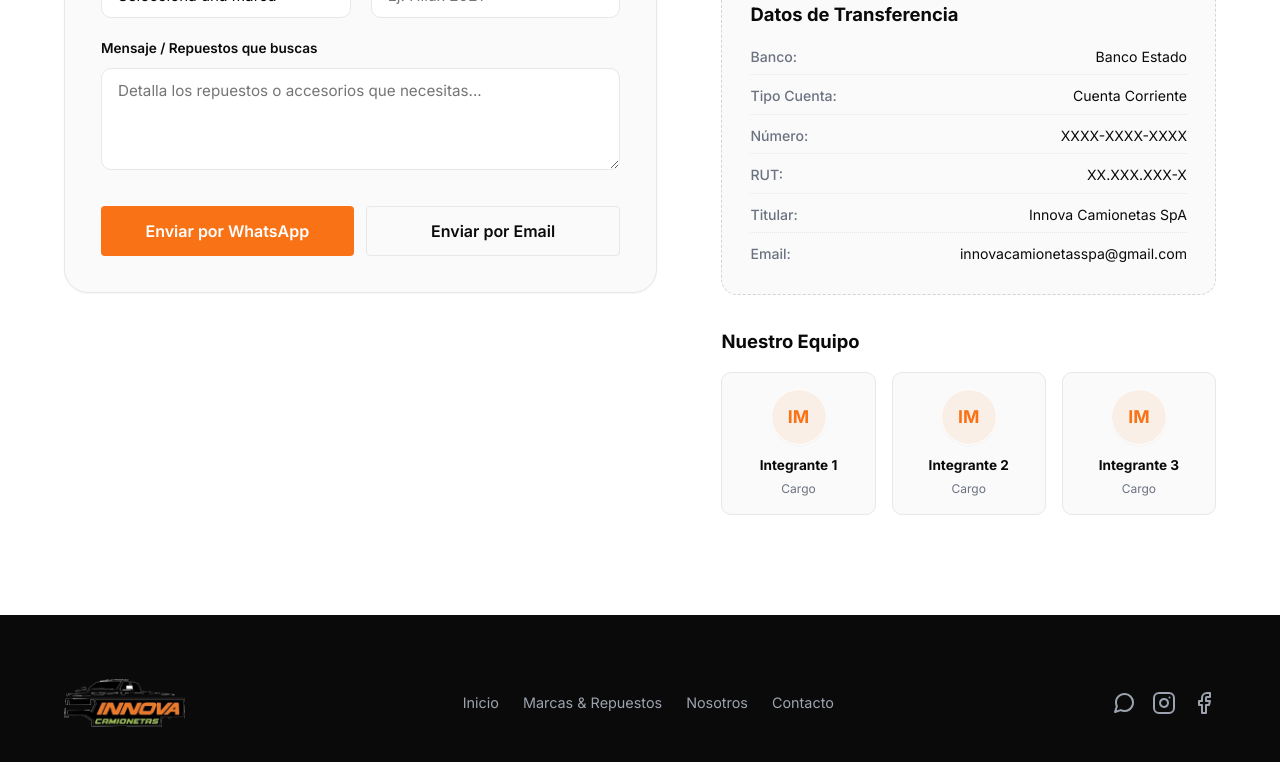
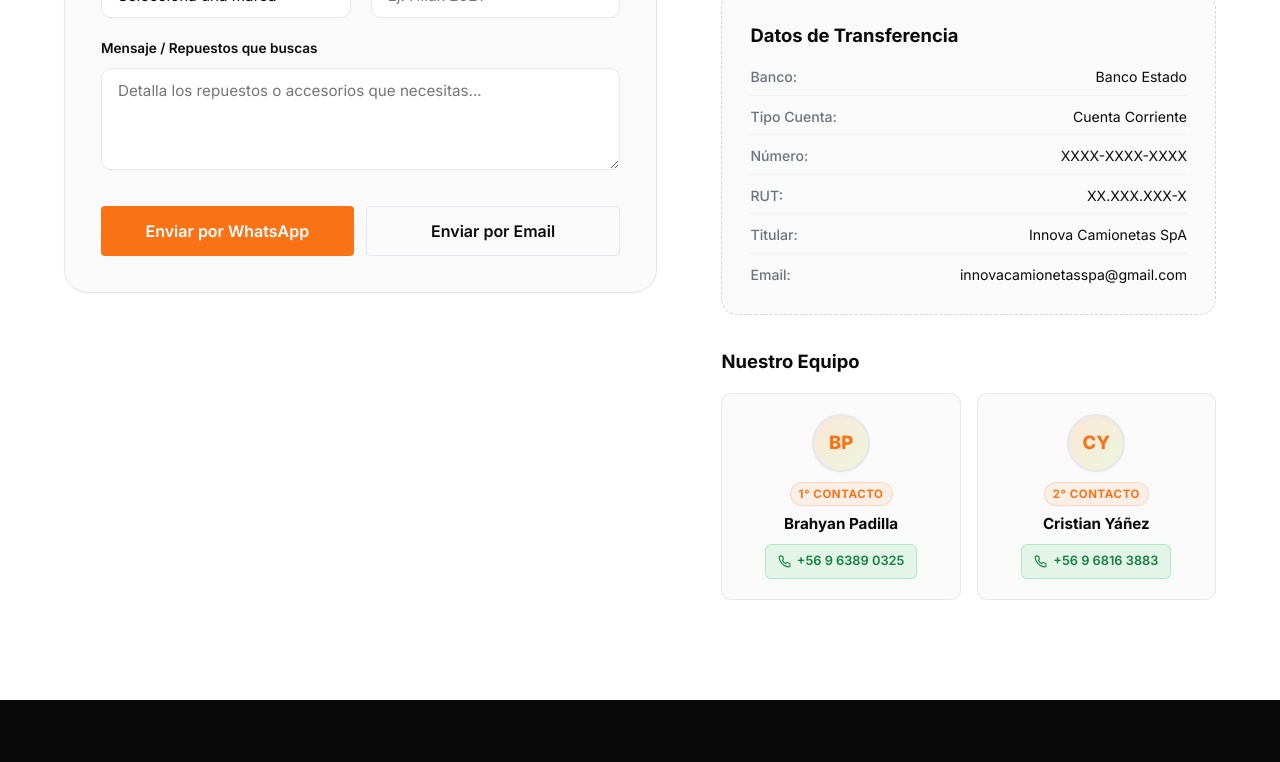
Before and after one commit to cokeastorga/innova, a Next.js app: page / in a window 1280 px wide. Shown: the part 5267-6029 px from the top of the page. Built offline with nearby package versions, Linux system fonts and the light colour scheme.

Commit message:
feat: actualizar seccion nuestro equipo con Brahyan Padilla y Cristian Yañez

```diff
--- a/components/Contact.css
+++ b/components/Contact.css
@@ -294,48 +294,96 @@ a.contact__card:hover {
 
 .contact__team-grid {
   display: grid;
-  grid-template-columns: repeat(3, 1fr);
+  grid-template-columns: repeat(2, 1fr);
   gap: 16px;
 }
 
 .contact__team-member {
   text-align: center;
-  padding: 16px 8px;
+  padding: 20px 14px;
   background-color: var(--color-surface);
   border: 1px solid var(--color-border);
   border-radius: var(--radius-md);
+  display: flex;
+  flex-direction: column;
+  align-items: center;
+  transition: all var(--duration-normal) var(--ease-out);
+}
+
+.contact__team-member:hover {
+  border-color: var(--color-accent);
+  box-shadow: var(--shadow-sm);
+  transform: translateY(-2px);
 }
 
 .contact__team-avatar {
-  width: 56px;
-  height: 56px;
+  width: 58px;
+  height: 58px;
   border-radius: 50%;
-  background-color: var(--color-accent-light);
+  background: linear-gradient(135deg, rgba(249, 115, 22, 0.15) 0%, rgba(163, 230, 53, 0.15) 100%);
   color: var(--color-accent);
-  border: 1.5px solid #FFFFFF;
+  border: 2px solid var(--color-border);
   box-shadow: var(--shadow-sm);
   display: flex;
   align-items: center;
   justify-content: center;
   margin: 0 auto 10px auto;
   font-family: var(--font-heading);
+  font-weight: 800;
+  font-size: 1.15rem;
+}
+
+.contact__team-tag {
+  display: inline-block;
+  font-family: var(--font-heading);
+  font-size: 0.72rem;
   font-weight: 700;
-  font-size: 1.1rem;
+  text-transform: uppercase;
+  letter-spacing: 0.05em;
+  color: var(--color-accent);
+  background: rgba(249, 115, 22, 0.08);
+  border: 1px solid rgba(249, 115, 22, 0.2);
+  padding: 2px 8px;
+  border-radius: 999px;
+  margin-bottom: 6px;
 }
 
 .contact__team-name {
-  font-family: var(--font-body);
-  font-size: 0.85rem;
+  font-family: var(--font-heading);
+  font-size: 0.95rem;
   font-weight: 700;
   color: var(--color-text);
-  margin: 0 0 2px 0;
+  margin: 0 0 8px 0;
 }
 
-.contact__team-role {
+.contact__team-phone {
+  display: inline-flex;
+  align-items: center;
+  gap: 6px;
   font-family: var(--font-body);
-  font-size: 0.75rem;
-  color: var(--color-text-secondary);
-  margin: 0;
+  font-size: 0.8rem;
+  font-weight: 600;
+  color: #15803D;
+  text-decoration: none;
+  background: rgba(34, 197, 94, 0.1);
+  border: 1px solid rgba(34, 197, 94, 0.25);
+  padding: 6px 12px;
+  border-radius: 6px;
+  transition: all 0.2s ease;
+}
+
+.contact__team-phone:hover {
+  background: #22C55E;
+  border-color: #22C55E;
+  color: #FFFFFF;
+  box-shadow: 0 2px 8px rgba(34, 197, 94, 0.3);
+}
+
+@media (max-width: 480px) {
+  .contact__team-grid {
+    grid-template-columns: 1fr;
+    gap: 12px;
+  }
 }
 
 @media (max-width: 768px) {
--- a/components/Contact.js
+++ b/components/Contact.js
@@ -130,7 +130,7 @@ ${formData.message}`;
               <a href={`https://wa.me/${contactInfo.whatsapp1.number}`} target="_blank" rel="noopener noreferrer" className="contact__card">
                 <span className="contact__card-icon">📱</span>
                 <div className="contact__card-content">
-                  <h4 className="contact__card-title">Ventas</h4>
+                  <h4 className="contact__card-title">1° Contacto • Brahyan Padilla</h4>
                   <p className="contact__card-text">{contactInfo.whatsapp1.display}</p>
                 </div>
               </a>
@@ -138,7 +138,7 @@ ${formData.message}`;
               <a href={`https://wa.me/${contactInfo.whatsapp2.number}`} target="_blank" rel="noopener noreferrer" className="contact__card">
                 <span className="contact__card-icon">📱</span>
                 <div className="contact__card-content">
-                  <h4 className="contact__card-title">Consultas</h4>
+                  <h4 className="contact__card-title">2° Contacto • Cristian Yáñez</h4>
                   <p className="contact__card-text">{contactInfo.whatsapp2.display}</p>
                 </div>
               </a>
@@ -175,15 +175,24 @@ ${formData.message}`;
             <div className="contact__team">
               <h4 className="contact__team-title">Nuestro Equipo</h4>
               <div className="contact__team-grid">
-                {/* Reemplazar con fotos y datos reales del equipo */}
-                {[1, 2, 3].map(i => (
-                  <div key={i} className="contact__team-member">
+                {contactInfo.team?.map((member, idx) => (
+                  <div key={idx} className="contact__team-member">
                     <div className="contact__team-avatar">
-                      {/* <img src="/path/to/photo.jpg" alt="Team member" /> */}
-                      <span>IM</span>
+                      <span>{member.initials}</span>
                     </div>
-                    <h5 className="contact__team-name">Integrante {i}</h5>
-                    <p className="contact__team-role">Cargo</p>
+                    <span className="contact__team-tag">{member.role}</span>
+                    <h5 className="contact__team-name">{member.name}</h5>
+                    <a
+                      href={`https://wa.me/${member.number}`}
+                      target="_blank"
+                      rel="noopener noreferrer"
+                      className="contact__team-phone"
+                    >
+                      <svg width="13" height="13" viewBox="0 0 24 24" fill="none" stroke="currentColor" strokeWidth="2" strokeLinecap="round" strokeLinejoin="round">
+                        <path d="M22 16.92v3a2 2 0 0 1-2.18 2 19.79 19.79 0 0 1-8.63-3.07 19.5 19.5 0 0 1-6-6 19.79 19.79 0 0 1-3.07-8.67A2 2 0 0 1 4.11 2h3a2 2 0 0 1 2 1.72 12.84 12.84 0 0 0 .7 2.81 2 2 0 0 1-.45 2.11L8.09 9.91a16 16 0 0 0 6 6l1.27-1.27a2 2 0 0 1 2.11-.45 12.84 12.84 0 0 0 2.81.7A2 2 0 0 1 22 16.92z"></path>
+                      </svg>
+                      <span>{member.phone}</span>
+                    </a>
                   </div>
                 ))}
               </div>
--- a/components/SocialFab.js
+++ b/components/SocialFab.js
@@ -28,13 +28,13 @@ const SocialFab = () => {
     <div className="social-fab" ref={fabRef}>
       <div className={`social-fab__menu ${isOpen ? 'social-fab__menu--open' : ''}`}>
         <a
-          href="https://wa.me/56961546709"
+          href="https://wa.me/56963890325"
           target="_blank"
           rel="noopener noreferrer"
           className="social-fab__item"
           style={{ '--item-index': 1 }}
         >
-          <span className="social-fab__label">WhatsApp Ventas</span>
+          <span className="social-fab__label">1° Contacto • Brahyan</span>
           <div className="social-fab__icon-sm">
             <svg xmlns="http://www.w3.org/2000/svg" width="20" height="20" viewBox="0 0 24 24" fill="none" stroke="currentColor" strokeWidth="2" strokeLinecap="round" strokeLinejoin="round"><path d="M22 16.92v3a2 2 0 0 1-2.18 2 19.79 19.79 0 0 1-8.63-3.07 19.5 19.5 0 0 1-6-6 19.79 19.79 0 0 1-3.07-8.67A2 2 0 0 1 4.11 2h3a2 2 0 0 1 2 1.72 12.84 12.84 0 0 0 .7 2.81 2 2 0 0 1-.45 2.11L8.09 9.91a16 16 0 0 0 6 6l1.27-1.27a2 2 0 0 1 2.11-.45 12.84 12.84 0 0 0 2.81.7A2 2 0 0 1 22 16.92z"></path></svg>
           </div>
@@ -47,7 +47,7 @@ const SocialFab = () => {
           className="social-fab__item"
           style={{ '--item-index': 2 }}
         >
-          <span className="social-fab__label">WhatsApp Consultas</span>
+          <span className="social-fab__label">2° Contacto • Cristian</span>
           <div className="social-fab__icon-sm">
             <svg xmlns="http://www.w3.org/2000/svg" width="20" height="20" viewBox="0 0 24 24" fill="none" stroke="currentColor" strokeWidth="2" strokeLinecap="round" strokeLinejoin="round"><path d="M22 16.92v3a2 2 0 0 1-2.18 2 19.79 19.79 0 0 1-8.63-3.07 19.5 19.5 0 0 1-6-6 19.79 19.79 0 0 1-3.07-8.67A2 2 0 0 1 4.11 2h3a2 2 0 0 1 2 1.72 12.84 12.84 0 0 0 .7 2.81 2 2 0 0 1-.45 2.11L8.09 9.91a16 16 0 0 0 6 6l1.27-1.27a2 2 0 0 1 2.11-.45 12.84 12.84 0 0 0 2.81.7A2 2 0 0 1 22 16.92z"></path></svg>
           </div>
--- a/data/products.js
+++ b/data/products.js
@@ -867,15 +867,33 @@ export const maintenanceTips = [
    ============================================================ */
 export const contactInfo = {
   whatsapp1: {
-    number: '56961546709',
-    display: '+56 9 6154 6709',
-    label: 'Ventas',
+    number: '56963890325',
+    display: '+56 9 6389 0325',
+    label: '1° Contacto • Brahyan Padilla',
+    name: 'Brahyan Padilla',
   },
   whatsapp2: {
     number: '56968163883',
     display: '+56 9 6816 3883',
-    label: 'Consultas',
+    label: '2° Contacto • Cristian Yáñez',
+    name: 'Cristian Yáñez',
   },
+  team: [
+    {
+      name: 'Brahyan Padilla',
+      role: '1° Contacto',
+      phone: '+56 9 6389 0325',
+      number: '56963890325',
+      initials: 'BP',
+    },
+    {
+      name: 'Cristian Yáñez',
+      role: '2° Contacto',
+      phone: '+56 9 6816 3883',
+      number: '56968163883',
+      initials: 'CY',
+    },
+  ],
   email: 'innovacamionetasspa@gmail.com',
   location: 'Valdivia, Chile',
   companyName: 'Innova Camionetas SpA',
```
